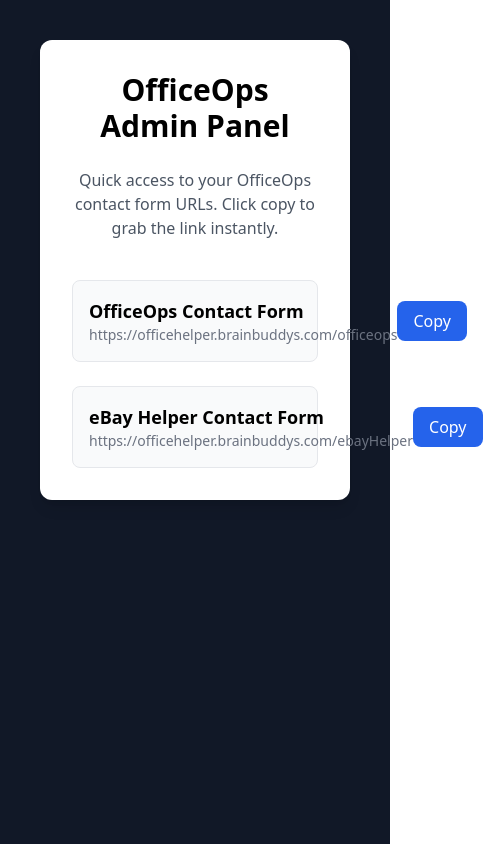
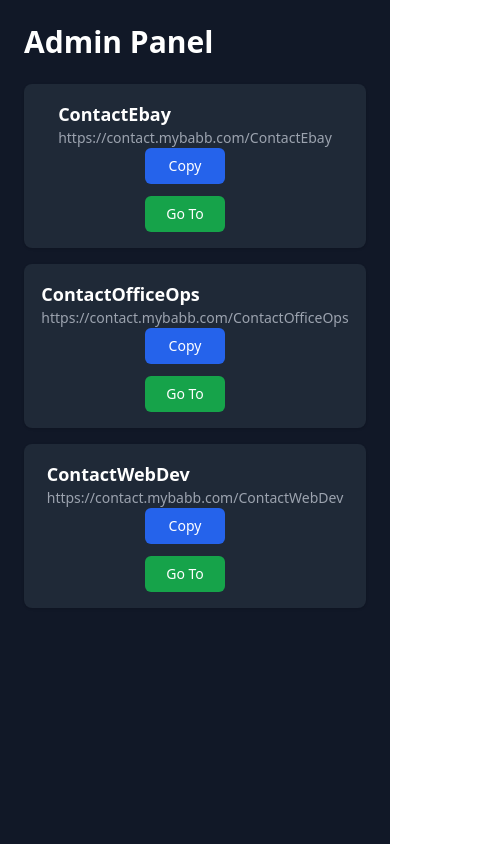
Before and after one commit to MyBaBB/OfficeOps, a React (Vite) app: page /admin in a window 390 px wide. Shown: the whole page, 483 px wide, since content can reach past the window. Built offline with nearby package versions, Linux system fonts and the light colour scheme.

Commit message:
made the form mobile friendly

```diff
--- a/src/Pages/AdminPageFolder/AdminPage.jsx
+++ b/src/Pages/AdminPageFolder/AdminPage.jsx
@@ -1,60 +1,68 @@
-import React, { useState } from "react";
+import { useState } from "react";
 
-export default function OfficeOpsAdmin() {
+export default function Admin() {
+  const [copied, setCopied] = useState(null);
+
   const forms = [
     {
-      name: "OfficeOps",
-      label: "OfficeOps Contact Form",
-      url: "https://officehelper.brainbuddys.com/officeops",
+      name: "ContactEbay",
+      url: "https://contact.mybabb.com/ContactEbay",
     },
     {
-      name: "EbayHelper",
-      label: "eBay Helper Contact Form",
-      url: "https://officehelper.brainbuddys.com/ebayHelper",
+      name: "ContactOfficeOps",
+      url: "https://contact.mybabb.com/ContactOfficeOps",
+    },
+    {
+      name: "ContactWebDev",
+      url: "https://contact.mybabb.com/ContactWebDev",
     },
   ];
 
-  const [copied, setCopied] = useState(null);
-
-  const copyToClipboard = (text, name) => {
-    navigator.clipboard.writeText(text);
+  const copyToClipboard = async (text, name) => {
+    await navigator.clipboard.writeText(text);
     setCopied(name);
     setTimeout(() => setCopied(null), 1500);
   };
 
   return (
-    <div className="min-h-screen w-full bg-gray-900 p-10">
-      <div className="mx-auto max-w-3xl rounded-xl bg-white p-8 shadow-lg">
-        <h1 className="mb-6 text-center text-3xl font-bold">
-          OfficeOps Admin Panel
-        </h1>
+    <div className="min-h-screen bg-gray-900 text-white p-6">
+      <h1 className="text-3xl font-bold mb-6">Admin Panel</h1>
 
-        <p className="mb-10 text-center text-gray-600">
-          Quick access to your OfficeOps contact form URLs. Click copy to grab
-          the link instantly.
-        </p>
-
-        <div className="space-y-6">
+      <div className="space-y-4 ">
         {forms.map((form) => (
           <div
             key={form.name}
-              className="flex items-center justify-between rounded-lg border bg-gray-50 p-4"
+            className="flex flex-col xs:flex-row items-center justify-between bg-gray-800 p-4 rounded-lg shadow
+                       "
           >
             <div>
-                <h2 className="text-lg font-semibold">{form.label}</h2>
-                <p className="text-sm text-gray-500">{form.url}</p>
+              <p className="text-lg font-semibold">{form.name}</p>
+              <p className="text-sm text-gray-400">{form.url}</p>
             </div>
 
+            <div className="relative flex flex-col    gap-3 w-[100px]">
+  {/* COPY BUTTON */}
   <button
     onClick={() => copyToClipboard(form.url, form.name)}
-                className="rounded-lg bg-blue-600 px-4 py-2 text-white transition hover:bg-blue-700"
+    className="w-[5rem] px-4 py-2 bg-blue-600 hover:bg-blue-700 rounded-md text-sm"
   >
     {copied === form.name ? "Copied!" : "Copy"}
   </button>
+
+  {/* GO TO BUTTON */}
+  <a
+    href={form.url}
+    target="_blank"
+    rel="noopener noreferrer"
+    className="w-[5rem] px-4 py-2 bg-green-600 hover:bg-green-700 rounded-md text-sm text-center"
+  >
+    Go To
+  </a>
+</div>
+
           </div>
         ))}
       </div>
     </div>
-    </div>
   );
 }
```
Also changed, not shown: index.html (+18 -8 lines). Lines whose indentation alone changed are shown as unchanged.
